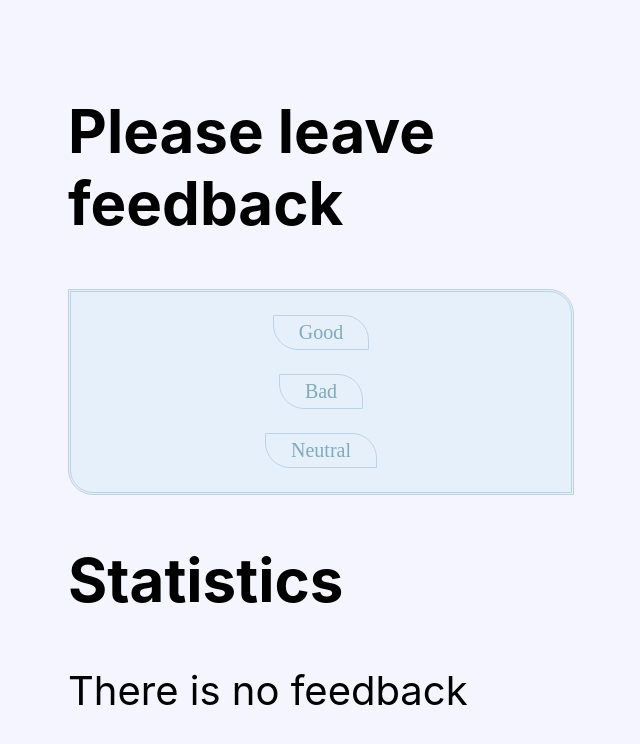
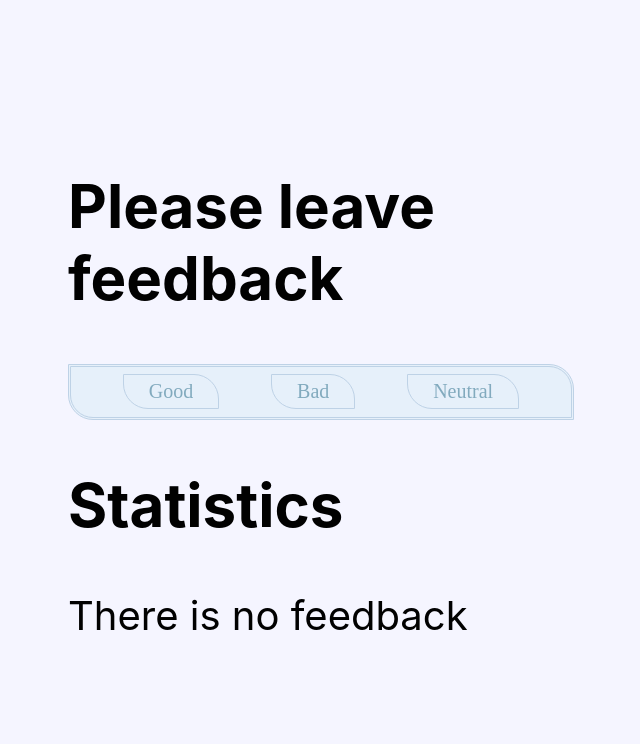
Before and after one commit to OlehKozubJS/goit-react-hw-02-feedback, a React (Create React App) app: page / in a window 1280 px wide. Shown: the top 744 px of the page, without its empty margins (322-962 px from the left). Built offline with nearby package versions, Linux system fonts and the light colour scheme; a web font is replaced by a local one.

Commit message:
Update FeedbackOptions.module.css

```diff
--- a/src/components/Feedback/FeedbackCSS/FeedbackOptions.module.css
+++ b/src/components/Feedback/FeedbackCSS/FeedbackOptions.module.css
@@ -1,12 +1,11 @@
 .feedbackOptions {
     width: 100%;
-    height: 200px;
+    height: 50px;
     border: 3px double rgb(190, 210, 230);
     border-radius: 0 25px 0 25px;
     background-color: rgb(230, 240, 250);
 
     display: flex;
-    flex-direction: column;
     justify-content: space-evenly;
     align-items: center;
 }
```
